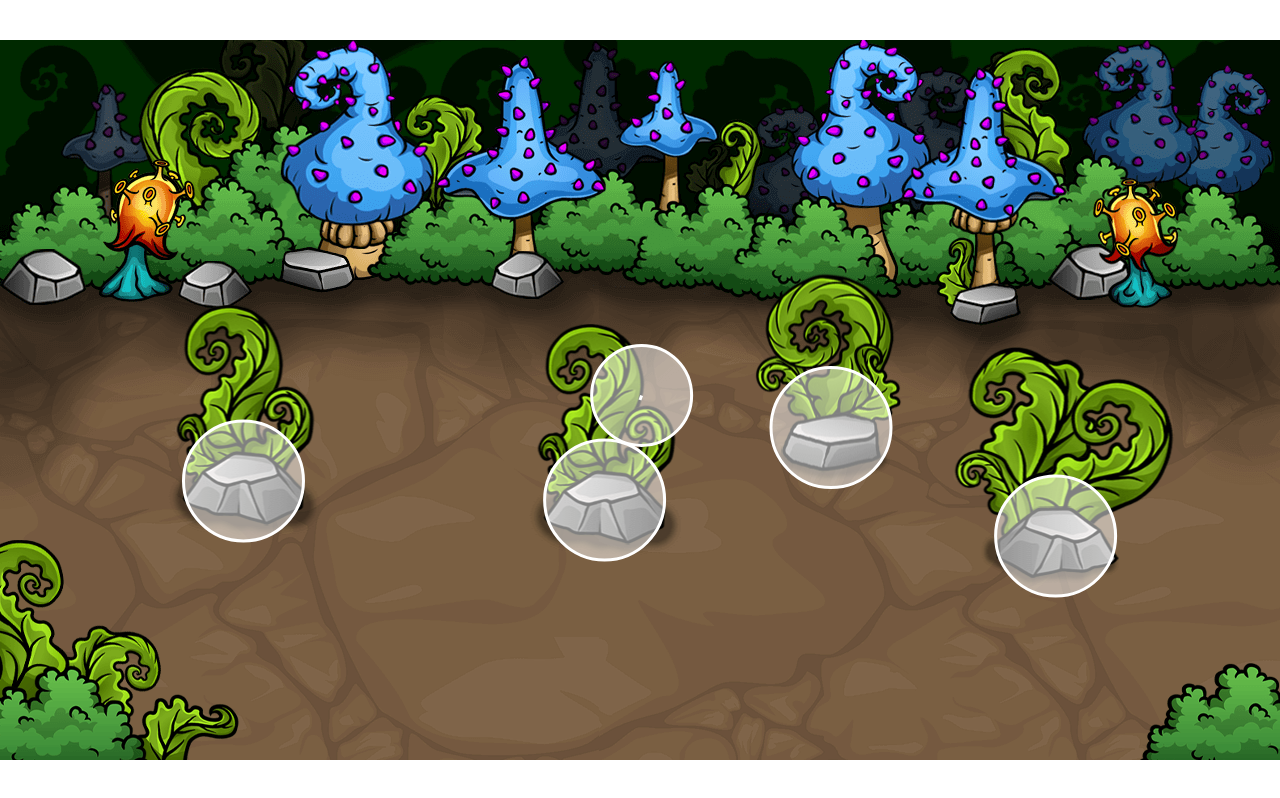
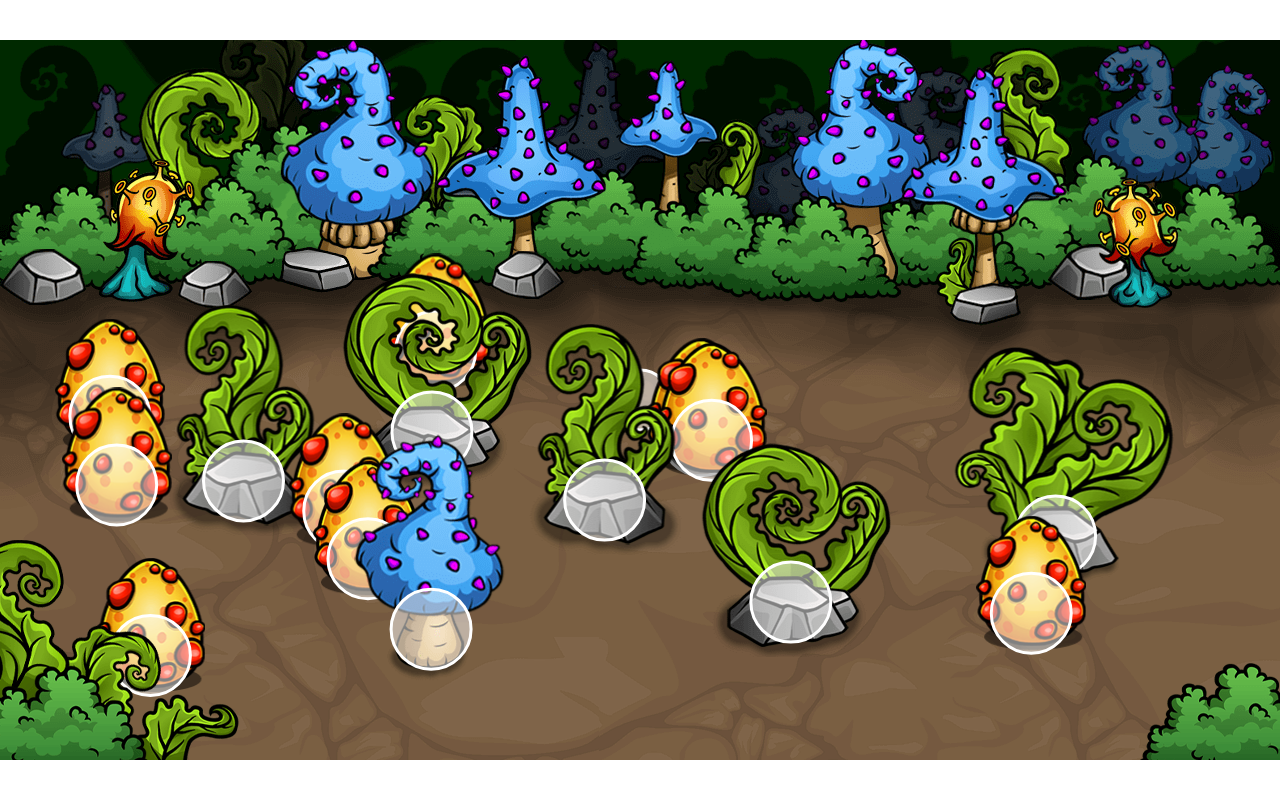
Before and after one commit to ebssgd/JSGame, a plain HTML site: page index.html in a window 1280 px wide. Drawn offline with Linux system fonts and the light colour scheme.

Commit message:
Created eggs and added proper vertical layering

```diff
--- a/index.html
+++ b/index.html
@@ -12,6 +12,7 @@
     <img id="overlay" src="/images/overlay.png">
     <img id="obstacles" src="/images/obstacles.png">
     <img id="bull" src="/images/bull.png">
+    <img id="egg" src="/images/egg.png">
 
     <script src="script.js"></script>
 </body>
--- a/script.js
+++ b/script.js
@@ -13,14 +13,14 @@ window.addEventListener('load', function(){
             this.game = game;
             this.collisionX = this.game.width * 0.5;
             this.collisionY = this.game.height * 0.5;
-            this.collisionRadius = 50;
+            this.collisionRadius = 30;
             this.speedX = 0;
             this.speedY = 0;
             this.dx = 0;
             this.dy = 0;
             this.speedModifier = 5;
             this.spriteWidth = 255;
-            this.spriteHeight = 255;
+            this.spriteHeight = 256;
             this.spriteX;
             this.spriteY;
             this.width = this.spriteWidth;
@@ -31,6 +31,7 @@ window.addEventListener('load', function(){
         }
         draw(context){
             context.drawImage(this.image, this.frameX * this.spriteWidth, this.frameY * this.spriteHeight, this.spriteWidth, this.spriteHeight, this.spriteX, this.spriteY, this.width, this.height);
+            if(this.game.debug){
                 context.beginPath();
                 context.arc(this.collisionX, this.collisionY, this.collisionRadius, 0, Math.PI * 2);
                 context.save();
@@ -42,6 +43,8 @@ window.addEventListener('load', function(){
                 context.moveTo(this.collisionX, this.collisionY);
                 context.lineTo(this.game.mouse.x, this.game.mouse.y);
                 context.stroke();
+            }
+
         }
         update(){
             this.dx = this.game.mouse.x - this.collisionX;
@@ -81,6 +84,20 @@ window.addEventListener('load', function(){
             this.spriteX = this.collisionX - this.width * 0.5;
             this.spriteY = this.collisionY - this.height * 0.5 - 100;
 
+            //horizontal boundaries
+            if(this.collisionX < this.collisionRadius){
+                this.collisionX = this.collisionRadius;
+            }else if(this.collisionX > this.game.width - this.collisionRadius){
+                this.collisionX = this.game.width - this.collisionRadius;
+            }
+
+            //vertical boundaries
+            if(this.collisionY < this.game.topMargin + this.collisionRadius){
+                this.collisionY = this.game.topMargin + this.collisionRadius;
+            }else if(this.collisionY > this.game.height - this.collisionRadius){
+                this.collisionY = this.game.height - this.collisionRadius;
+            }
+
             //collision with obstacles
             this.game.obstacles.forEach(obstacle => {
                 let [collision, distance, sumOfRadii, dx, dy] = this.game.checkCollision(this, obstacle);
@@ -100,7 +117,7 @@ window.addEventListener('load', function(){
             this.game = game;
             this.collisionX = Math.random() * this.game.width;
             this.collisionY = Math.random() * this.game.height;
-            this.collisionRadius = 60;
+            this.collisionRadius = 40;
             this.image = document.getElementById('obstacles');
             this.spriteWidth = 250;
             this.spriteHeight = 250;
@@ -113,6 +130,39 @@ window.addEventListener('load', function(){
         }
         draw(context){
             context.drawImage(this.image, this.frameX * this.spriteWidth, this.frameY * this.spriteHeight, this.spriteWidth, this.spriteHeight, this.spriteX, this.spriteY, this.width, this.height);
+            if(this.game.debug){
+                context.beginPath();
+                context.arc(this.collisionX, this.collisionY, this.collisionRadius, 0, Math.PI * 2);
+                context.save();
+                context.globalAlpha = 0.5;
+                context.fill();
+                context.restore();
+                context.stroke();
+            }
+        }
+        update(){
+
+        }
+    }
+
+    class Egg {
+        constructor(game){
+            this.game = game;
+            this.collisionRadius = 40;
+            this.margin = this.collisionRadius * 2;
+            this.collisionX = this.margin + (Math.random() * (this.game.width - this.margin * 2));
+            this.collisionY = this.game.topMargin + (Math.random() * (this.game.height - this.game.topMargin - this.margin));
+            this.image = document.getElementById('egg');
+            this.spriteWidth = 110;
+            this.spriteHeight = 135;
+            this.width = this.spriteWidth;
+            this.height = this.spriteHeight;
+            this.spriteX;
+            this.spriteY;
+        }
+        draw(context){
+            context.drawImage(this.image, this.spriteX, this.spriteY);
+            if(this.game.debug){
                 context.beginPath();
                 context.arc(this.collisionX, this.collisionY, this.collisionRadius, 0, Math.PI * 2);
                 context.save();
@@ -123,15 +173,40 @@ window.addEventListener('load', function(){
             }
         }
 
+        update(){
+            this.spriteX = this.collisionX - this.width * 0.5;
+            this.spriteY = this.collisionY - this.height * 0.5 - 30;
+            let collisionObjects = [this.game.player, ...this.game.obstacles];
+            collisionObjects.forEach(object => {
+                let [collision, distance, sumOfRadii, dx, dy] = this.game.checkCollision(this, object);
+                if(collision){
+                    const unit_x = dx / distance;
+                    const unit_y = dy / distance;
+                    this.collisionX = object.collisionX + (sumOfRadii + 1) * unit_x;
+                    this.collisionY = object.collisionY + (sumOfRadii + 1) * unit_y;
+                }
+            });
+        }
+    }
+
     class Game {
         constructor(canvas){
             this.canvas = canvas;
             this.width = this.canvas.width;
             this.height = this.canvas.height;
             this.topMargin = 260;
+            this.debug = true;
             this.player = new Player(this);
+            this.fps = 70;
+            this.timer = 0;
+            this.interval = 1000/this.fps
+            this.eggTimer = 0;
+            this.eggInterval = 500;
             this.numberOfObstacles = 10;
+            this.maxEggs = 10;
             this.obstacles = [];
+            this.eggs = [];
+            this.gameObjects = [];
             this.mouse = {
                 x: this.width * 0.5,
                 y: this.height * 0.5,
@@ -155,14 +230,36 @@ window.addEventListener('load', function(){
                     this. mouse.y = e.offsetY;
                 }
             });
+            window.addEventListener('keydown', e => {
+                if (e.key == 'd') this.debug = !this.debug;
+            });
         }
 
+        render(context, deltaTime){
+            if(this.timer > this.interval){
+                context.clearRect(0, 0, this.width, this.height);
+                this.gameObjects = [...this.eggs, ...this.obstacles, this.player];
+                //proper vertical order to give illusion of 3d
+                this.gameObjects.sort((a, b) => {
+                    return a.collisionY - b.collisionY;
+                });
+                this.gameObjects.forEach(object => {
+                    object.draw(context);
+                    object.update();
+                });
 
+                this.timer = 0;
+            }
+            this.timer += deltaTime;
 
-        render(context){
-            this.obstacles.forEach(obstacle => obstacle.draw(context));
-            this.player.draw(context);
-            this.player.update();
+            //add eggs periodically
+            if(this.eggTimer > this.eggInterval && this.eggs.length < this.maxEggs){
+                this.addEgg();
+                this.eggTimer = 0;
+            }else{
+                this.eggTimer += deltaTime;
+            }
+
         }
 
         checkCollision(a, b){
@@ -171,6 +268,10 @@ window.addEventListener('load', function(){
             const distance = Math.hypot(dy, dx);
             const sumOfRadii = a.collisionRadius + b.collisionRadius;
             return [(distance < sumOfRadii), distance, sumOfRadii, dx, dy];
+        }
+
+        addEgg(){
+            this.eggs.push(new Egg(this));
         }
 
         init(){
@@ -188,7 +289,7 @@ window.addEventListener('load', function(){
                         overlap = true;
                     }
                 });
-                const margin = testObstacle.collisionRadius * 2;
+                const margin = testObstacle.collisionRadius * 3;
                 if (!overlap && testObstacle.spriteX > 0 && testObstacle.spriteX < this.width - testObstacle.width && testObstacle.collisionY > this.topMargin + margin && testObstacle.collisionY < this.height - margin){
                     this.obstacles.push(testObstacle);
                 }
@@ -201,10 +302,12 @@ window.addEventListener('load', function(){
     game.init();
     console.log(game);
 
-    function animate(){
-        ctx.clearRect(0, 0, canvas.width, canvas.height);
-        game.render(ctx);
+    let lastTime = 0;
+    function animate(timeStamp){
+        const deltaTime = timeStamp - lastTime;
+        lastTime = timeStamp;
+        game.render(ctx, deltaTime);
         requestAnimationFrame(animate);
     }
-    animate();
+    animate(0);
 });
--- a/style.css
+++ b/style.css
@@ -20,6 +20,6 @@
     pointer-events: none;
 }
 
-#obstacles, #bull {
+#obstacles, #bull, #egg {
     display: none;
 }
```
Lines whose indentation alone changed are shown as unchanged.
